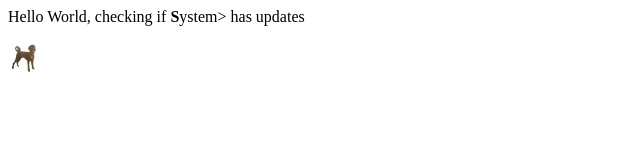
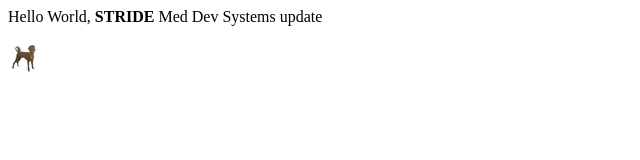
Before and after one commit to dennis-cody/dennis-cody.github.io, a plain HTML site: page index.html in a window 1280 px wide. Shown: the full height of the page, 0-640 px from the left. Drawn offline with Linux system fonts and the light colour scheme.

Commit message:
Add outline for logo

```diff
--- a/index.html
+++ b/index.html
@@ -1,4 +1,4 @@
 <head><link rel="icon" type="image/png" href="https://dennis-cody.github.io/StriderS_ico.png">
 </head>
-<p>Hello World, checking if <b>S</b>ystem> has updates</p>
-<img src="StriderS_ico.png" alt"Strider logo">
+<p>Hello World, <b>STRIDE</b> Med Dev Systems update</p>
+<img src="StriderSw_ico.png" alt"Strider logo with outline">
```
Also changed, not shown: StriderSw_ico.png (added).
